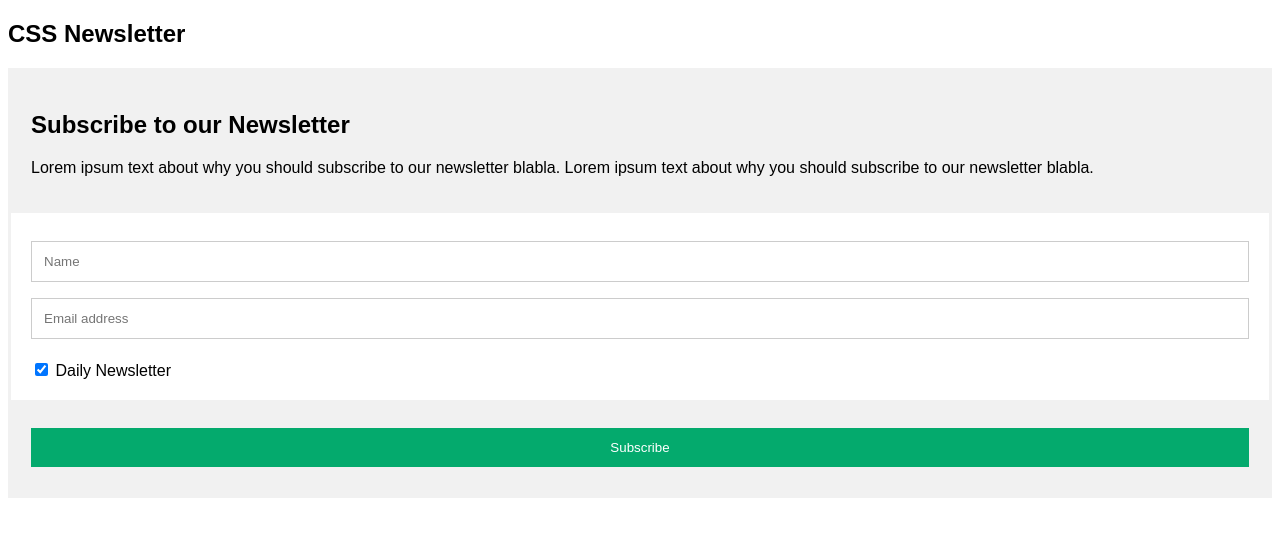
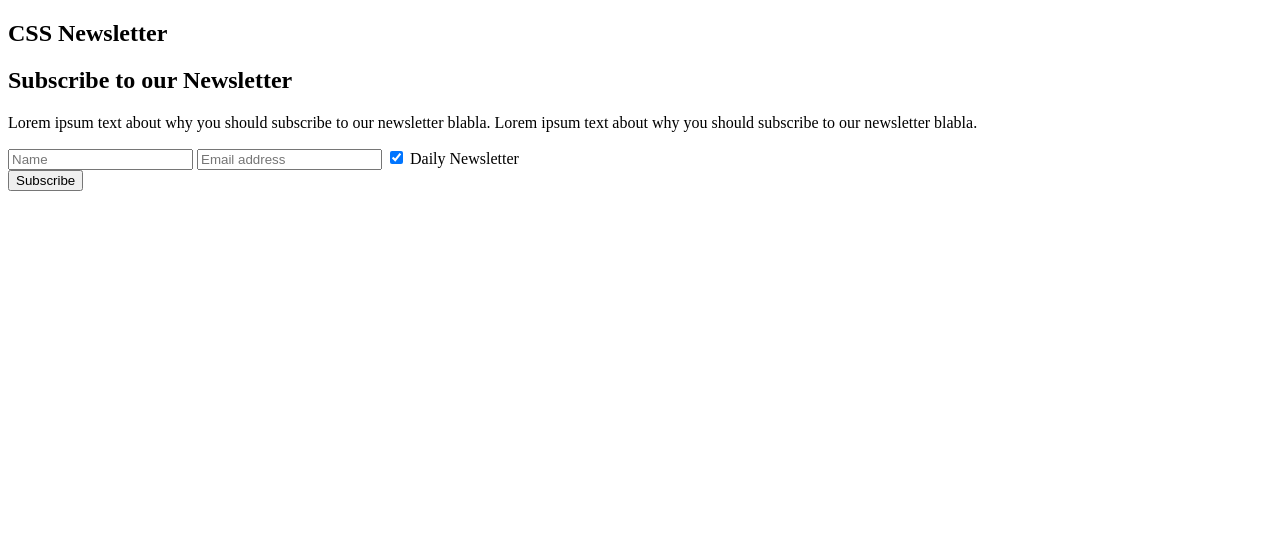
Before and after one commit to MShrutii/cv, a plain HTML site: page index.html in a window 1280 px wide. Drawn offline with Linux system fonts and the light colour scheme.

Commit message:
Update index.html

```diff
--- a/index.html
+++ b/index.html
@@ -1,46 +1,11 @@
 <!DOCTYPE html>
 <html>
-<style>
-body {font-family: Arial, Helvetica, sans-serif;}
 
-form {
-  border: 3px solid #f1f1f1;
-  font-family: Arial;
-}
-
-.container {
-  padding: 20px;
-  background-color: #f1f1f1;
-}
-
-input[type=text], input[type=submit] {
-  width: 100%;
-  padding: 12px;
-  margin: 8px 0;
-  display: inline-block;
-  border: 1px solid #ccc;
-  box-sizing: border-box;
-}
-
-input[type=checkbox] {
-  margin-top: 16px;
-}
-
-input[type=submit] {
-  background-color: #04AA6D;
-  color: white;
-  border: none;
-}
-
-input[type=submit]:hover {
-  opacity: 0.8;
-}
-</style>
 <body>
 
 <h2>CSS Newsletter</h2>
 
-<form action="/action_page.php">
+<form>
   <div class="container">
     <h2>Subscribe to our Newsletter</h2>
     <p>Lorem ipsum text about why you should subscribe to our newsletter blabla. Lorem ipsum text about why you should subscribe to our newsletter blabla.</p>
```
